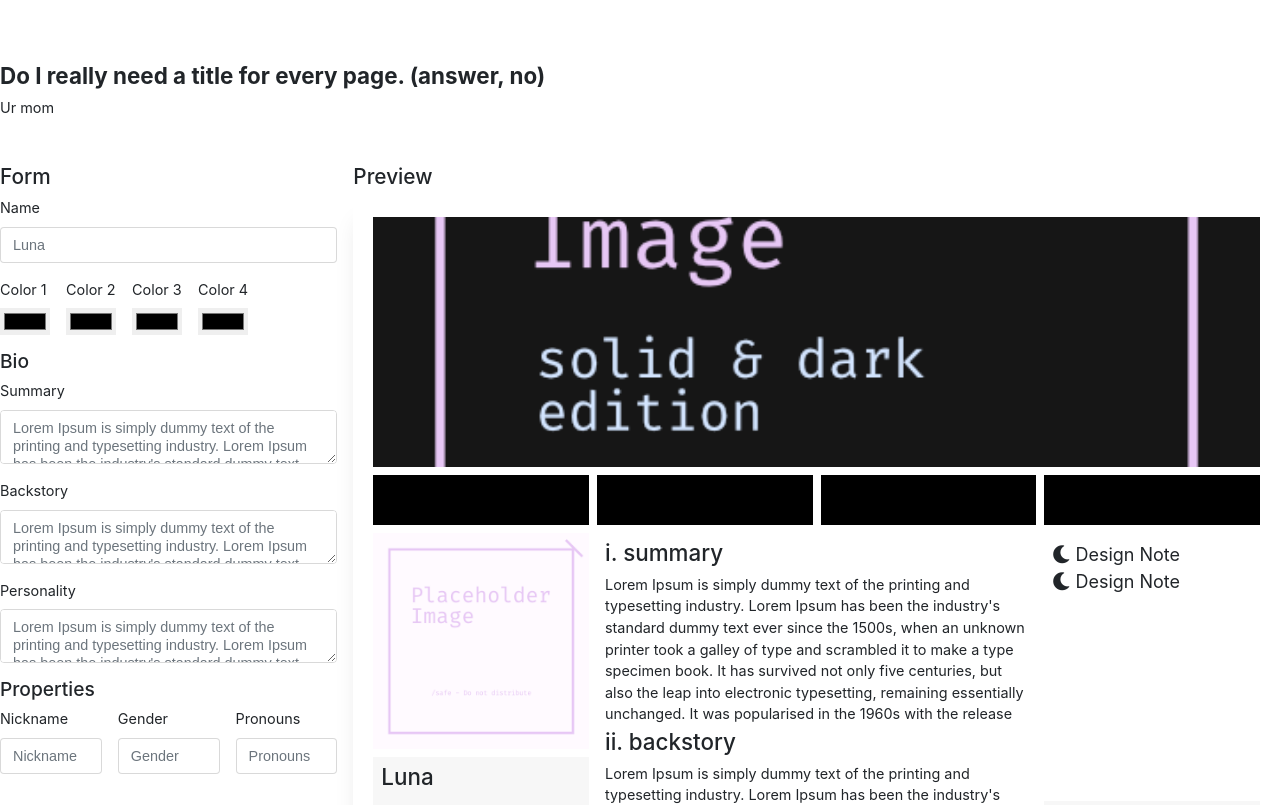
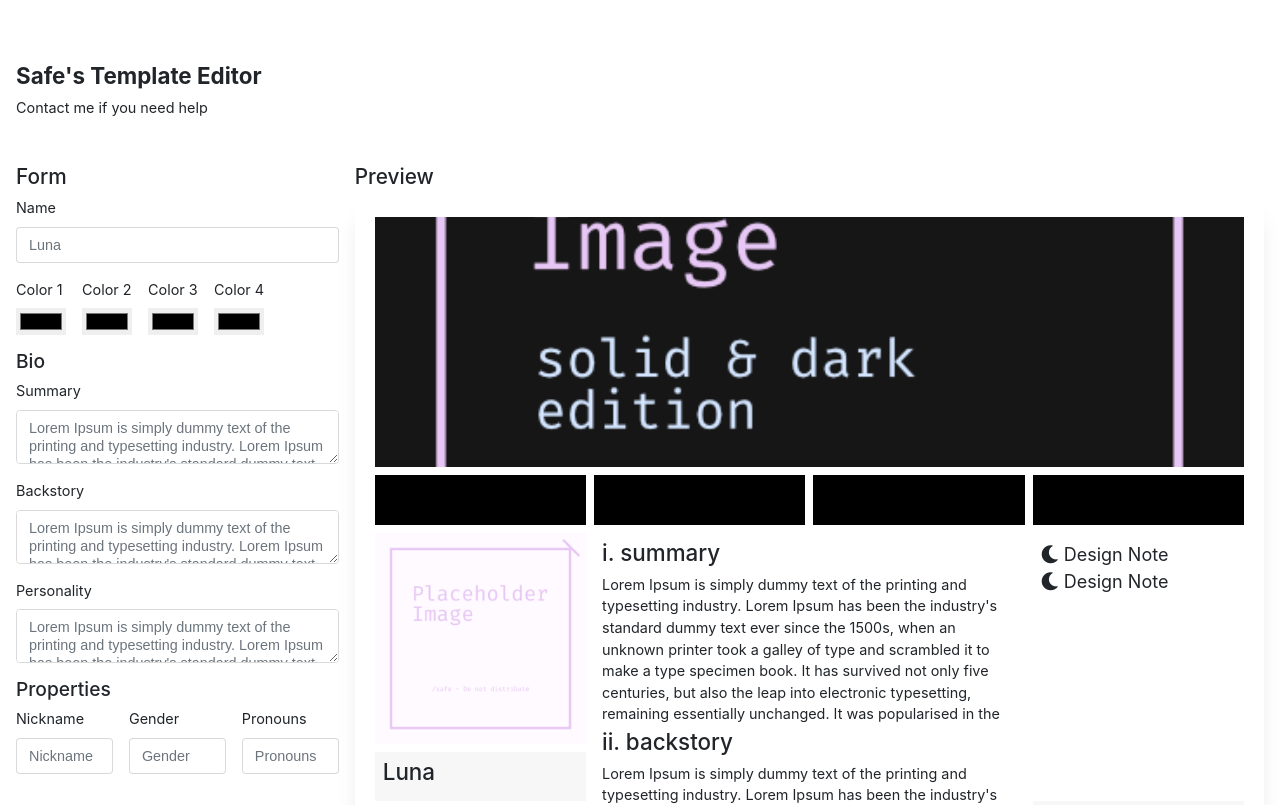
Before and after one commit to darling/toyhouse-generator-website, a Next.js app: page /t/luna in a window 1280 px wide. Shown: the top 805 px of the page. Built offline with nearby package versions, Linux system fonts and the light colour scheme.

Commit message:
minor changes

```diff
--- a/src/pages/t/luna.tsx
+++ b/src/pages/t/luna.tsx
@@ -86,8 +86,8 @@ const Template = () => {
 			>
 				{({ values, initialValues }) => (
 					<>
-						<div className="tw-flex tw-flex-col lg:tw-flex-row">
-							<div className="tw-mr-0 lg:tw-mr-4 tw-w-1/3">
+						<div className="tw-flex tw-flex-col lg:tw-flex-row tw-px-4 tw-mx-auto">
+							<div className="tw-mr-0 lg:tw-mr-4 lg:tw-w-1/3">
 								<h2>Form</h2>
 								<FormInput for="name" />
 								<div className="tw-flex tw-flex-row tw-space-x-4">
--- a/src/templates/TemplatePage.tsx
+++ b/src/templates/TemplatePage.tsx
@@ -9,7 +9,7 @@ export const TemplatePage: FC<{ meta: ReactNode }> = (props) => (
 			{props.meta}
 			<div className="tw-container mx-auto">
 				<div className="">
-					<div className="tw-pt-16 tw-pb-8">
+					<div className="tw-pt-16 tw-pb-8 tw-px-4 tw-mx-auto">
 						<h1 className="tw-font-bold">{AppConfig.title}</h1>
 						<p className="">{AppConfig.description}</p>
 					</div>
--- a/src/utils/AppConfig.ts
+++ b/src/utils/AppConfig.ts
@@ -1,6 +1,6 @@
 export const AppConfig = {
   site_name: 'Bruhhou.se',
-  title: 'Do I really need a title for every page. (answer, no)',
-  description: 'Ur mom',
+  title: 'Safe\'s Template Editor',
+  description: 'Contact me if you need help',
   locale: 'en',
 };
```
